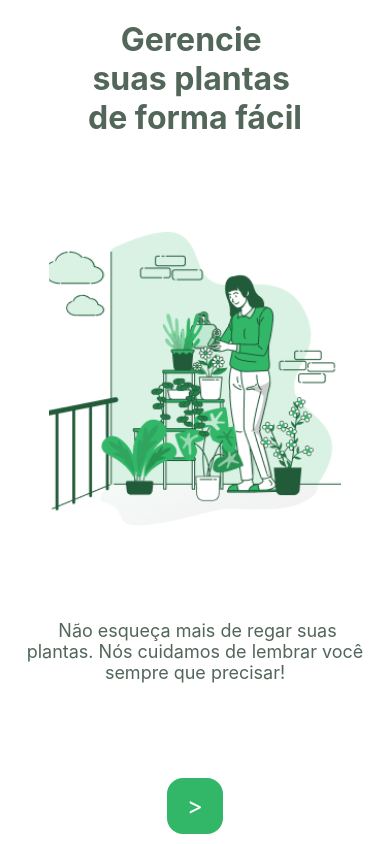
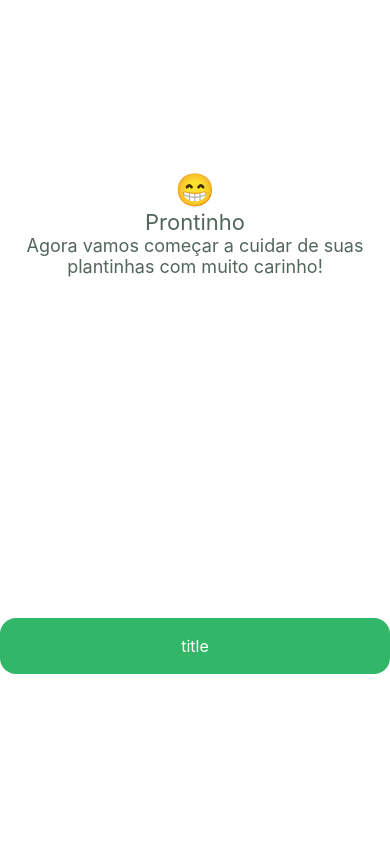
Before and after one commit to RicardinhoFilho/PlantManager, a React Native app: screen / in a window 390 px wide. Built offline with nearby package versions, Linux system fonts and the light colour scheme.

Commit message:
Add confirmations and user Identification

```diff
--- a/App.tsx
+++ b/App.tsx
@@ -1,10 +1,14 @@
 import { StatusBar } from 'expo-status-bar';
 import React from 'react';
 import { StyleSheet, Text, View } from 'react-native';
-import {Welcome} from "./src/pages/Welcome"
+import {Welcome} from "./src/pages/Welcome";
+import {UserIdentification} from "./src/pages/UserIdentification";
+import{Confirmation} from "./src/pages/Confirmation"
 
 export default function App() {
+
+
   return (
-    <Welcome/>
+    <Confirmation/>
   );
 }
--- a/package.json
+++ b/package.json
@@ -8,7 +8,10 @@
     "eject": "expo eject"
   },
   "dependencies": {
+    "@expo-google-fonts/jost": "^0.1.0",
+    "@expo/vector-icons": "^12.0.0",
     "expo": "~41.0.1",
+    "expo-font": "~9.1.0",
     "expo-status-bar": "~1.0.4",
     "react": "16.13.1",
     "react-dom": "16.13.1",
--- a/src/Components/Button.tsx
+++ b/src/Components/Button.tsx
@@ -1,32 +1,32 @@
 import React from 'react';
 import colors from "../styles/colors"
 import {TouchableOpacity, Text, StyleSheet, TouchableOpacityProps} from "react-native";
-
+//@expo/vector-icons
 interface ButtonProps extends TouchableOpacityProps{
     title:string;
 }
 
 export const Button = ({title, ...rest}: ButtonProps)=>{
     return(
-    <TouchableOpacity style={styles.button} activeOpacity={0.7} {...rest}>
-                <Text style={styles.buttonText}>{title}</Text>
-            </TouchableOpacity>
+    <TouchableOpacity style={styles.button}>
+        <Text style={styles.buttonText}>{title}</Text>
+    </TouchableOpacity>
     );
 }
 
 const styles = StyleSheet.create({
     button: {
-        backgroundColor: colors.green,
-        justifyContent: "center",
-        alignItems: "center",
-        borderRadius: 16,
-        marginBottom: 10,
-        height: 56,
-        width: 56
+       backgroundColor: colors.green,
+       height:56,
+       borderRadius:16,
+       justifyContent:"center",
+       alignItems: "center",
+
     },
 
     buttonText: {
-        color: colors.white,
-        fontSize: 24
+       fontSize:16,
+       color:colors.white ,
+       padding:15
     }
 })
--- /dev/null
+++ b/src/pages/Confirmation.tsx
@@ -0,0 +1,50 @@
+import React, { useState } from 'react';
+import{ StyleSheet, SafeAreaView, Text, View} from "react-native";
+import {Button} from "../Components/Button";
+import colors from '../styles/colors';
+
+
+export const  Confirmation = ()=>{
+    return (
+        <SafeAreaView style={styles.container}>
+
+            <View style={styles.content}>
+                <Text style={styles.emoji}>😁</Text>
+                <Text style={styles.title}>Prontinho</Text>
+                <Text style={styles.subtitle}>Agora vamos começar a cuidar de suas plantinhas com muito carinho!</Text>
+            </View>
+
+            <View style={styles.footer}>
+                <Button title="title"/>
+            </View>
+
+        </SafeAreaView>
+    )
+}
+
+const styles = StyleSheet.create({
+    container: {
+        flex:1,
+        alignItems: "center",
+        justifyContent:"space-around"
+    },
+    title: {
+        fontSize:22,
+        textAlign: "center",
+        color:colors.heading
+
+    },
+    subtitle: {
+       textAlign: "center",
+       fontSize: 18,
+       paddingHorizontal: 20,
+       color: colors.heading
+    },
+    emoji:{
+        fontSize:32,
+        textAlign: "center",
+    },
+    footer: {
+        width:"100%"
+    }
+})
--- /dev/null
+++ b/src/pages/UserIdentification.tsx
@@ -0,0 +1,88 @@
+import React, { useState } from 'react';
+import { StyleSheet, SafeAreaView, View, Text, TextInput, KeyboardAvoidingView, Platform } from "react-native";
+import colors from '../styles/colors';
+import { Button } from "../Components/Button"
+
+export const UserIdentification = () => {
+
+    const [isFocused, setIsFocused] = useState(false);
+    const [isFilled, setIsFilled] = useState(false);
+    const [name, setIsName] = useState<string>();
+
+    const handleInputChange = (value : string)=>{
+        setIsFilled(!!value);
+        setIsName(value);
+    }
+
+    const handleInputBlur = ()=>{
+        setIsFocused(false);
+    }
+
+    const handleInputFocus = ()=>{
+        setIsFocused(true);
+    }
+
+    return (
+        <SafeAreaView style={styles.container}>
+            <View style={styles.content}>
+                <KeyboardAvoidingView style={styles.container} behavior={Platform.OS === "ios" ? "padding" : "height"}>
+                    <View style={styles.form}>
+
+                        <Text style={styles.title}>Como podemos {"\n"} chamar você?
+                    <Text style={styles.emoji}>{"\n\n"}{isFilled ? "😁" : " 🤔"}</Text>
+                        </Text>
+                        <TextInput style={[styles.input, (isFocused || isFilled) &&{borderColor:colors.green}]} placeholder="Digite seu Nome" onBlur={handleInputBlur} onFocus={handleInputFocus} onChangeText={handleInputChange}/>
+
+                        <View style={styles.footer}>
+                            <Button title="Confirmar" />
+                        </View>
+                    </View>
+                </KeyboardAvoidingView>
+            </View>
+
+
+        </SafeAreaView>
+    );
+}
+
+const styles = StyleSheet.create({
+    container: {
+        flex: 1,
+        width: "100%",
+        alignItems: "center",
+        justifyContent: 'space-around'
+    },
+    content: {
+        flex: 1,
+        width: "100%"
+    },
+    form: {
+        flex: 1,
+        justifyContent: "center",
+        paddingHorizontal: 54,
+        alignItems: "center",
+    },
+    emoji: {
+        fontSize: 50
+    },
+    input: {
+        borderBottomWidth: 1,
+        borderColor: colors.gray,
+        color: colors.heading,
+        width: "100%",
+        fontSize: 18,
+        marginTop: 50,
+        padding: 10,
+        textAlign: "center",
+    },
+    title: {
+        fontSize: 24,
+        lineHeight: 32,
+        textAlign: "center",
+        color: colors.heading
+    },
+    footer: {
+        marginTop: 80,
+        width: "100%"
+    }
+})
--- a/src/pages/Welcome.tsx
+++ b/src/pages/Welcome.tsx
@@ -1,8 +1,8 @@
 import React,{useState} from 'react';
-import { SafeAreaView, Text, Image, TouchableOpacity, StyleSheet } from "react-native";
+import { SafeAreaView, Text, Image, TouchableOpacity, StyleSheet, Dimensions, View } from "react-native";
 import wateringImg from "../../assets/watering.png";
 import colors from "../styles/colors"
-import {Button} from "../Components/Button"
+import {Feather} from "@expo/vector-icons"
 
 export const Welcome = () => {
  const [visible, setVisible] = useState(false)
@@ -11,15 +11,18 @@ export const Welcome = () => {
  }
     return (
         <SafeAreaView style={styles.container}>
+            <View style={styles.wrapper}>
             <Text style={styles.title}>Gerencie {"\n"}
              suas plantas {"\n"}
              de forma fácil</Text>
-            <Image source={wateringImg} style={styles.image} />
+            <Image source={wateringImg} style={styles.image} resizeMode="contain"/>
             <Text style={styles.subtitle}> Não esqueça mais de regar suas plantas.
             Nós cuidamos de lembrar você sempre que precisar!
            </Text>
-            <Button title=">"/>
-
+           <TouchableOpacity style={styles.button} activeOpacity={0.7}>
+                <Text><Feather name="chevron-right" style={styles.buttonIcon}/></Text>
+            </TouchableOpacity>
+            </View>
         </SafeAreaView>
     )
 }
@@ -28,8 +31,7 @@ export const Welcome = () => {
 const styles = StyleSheet.create({
     container: {
         flex: 1,
-        alignItems: "center",
-        justifyContent: "space-between"
+
     },
     title: {
         fontSize: 32,
@@ -47,7 +49,27 @@ const styles = StyleSheet.create({
     },
 
     image: {
-        width: 292,
-        height: 294
+
+        height: Dimensions.get("window").width * 0.7
+    },
+    button: {
+        backgroundColor: colors.green,
+        justifyContent: "center",
+        alignItems: "center",
+        borderRadius: 16,
+        marginBottom: 10,
+        height: 56,
+        width: 56
+    },
+
+    buttonIcon: {
+        color: colors.white,
+        fontSize: 30
+    },
+    wrapper:{
+        flex: 1,
+        alignItems: "center",
+        justifyContent: "space-around",
+        paddingHorizontal:20
     }
 })
```
Also changed, not shown: 1 other file (tests, documents, lock files or other folders).
